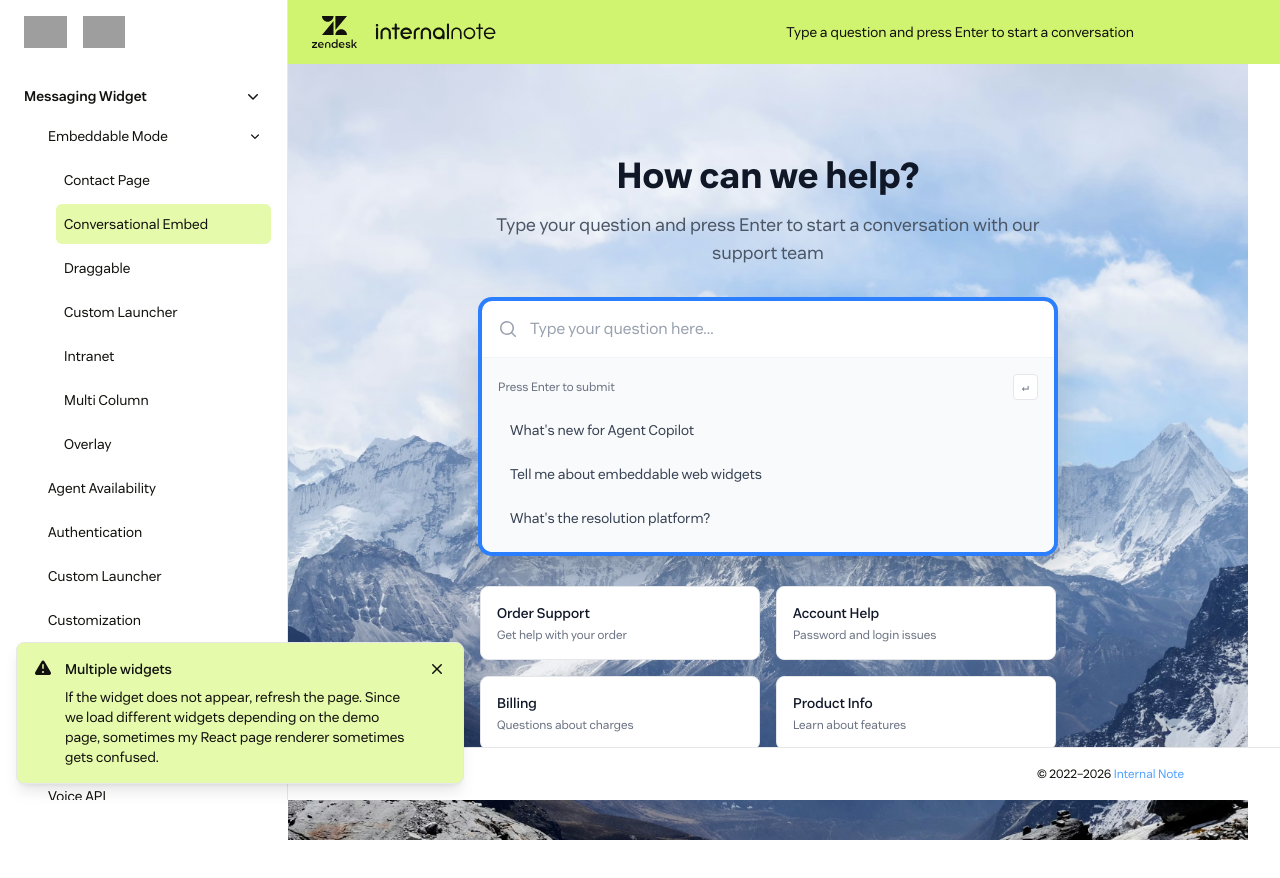
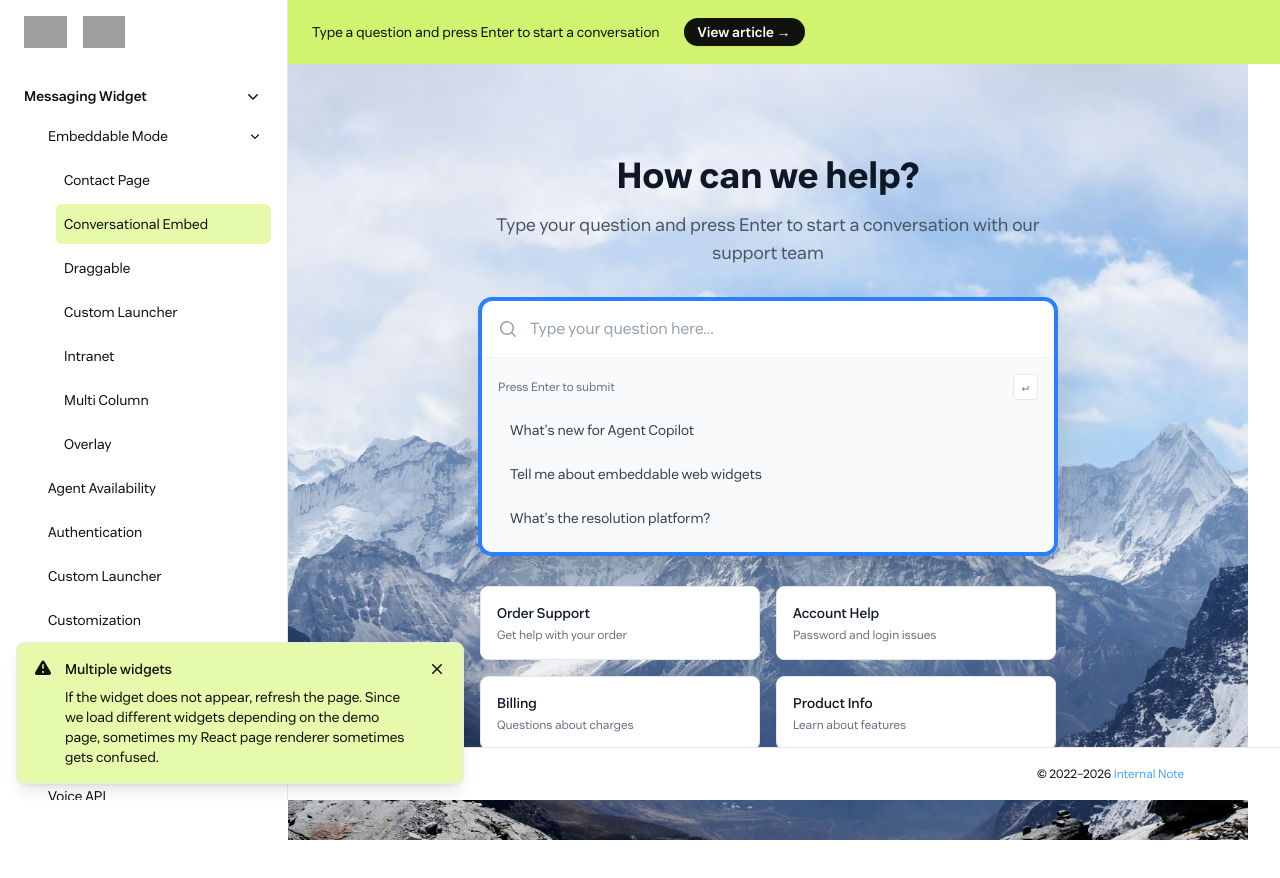
Before and after one commit to verschoren/zendesk_widget, a React (Vite) app: page /embed/conversational in a window 1280 px wide. Built offline with nearby package versions, Linux system fonts and the light colour scheme; grey boxes are pictures that could not be loaded.

Commit message:
Clean nav

```diff
--- a/src/pages/embed/Contact.tsx
+++ b/src/pages/embed/Contact.tsx
@@ -48,19 +48,15 @@ export default function Contact() {
 
   return (
     <>
-      <div className="fixed top-0 w-full flex h-16 justify-between items-center gap-x-6 bg-matcha px-6 py-2.5 z-50">
-        <a href="/embed" className="flex gap-4 items-center">
-          <img className="h-8 w-auto" src="/img/zendesk.svg" alt="Zendesk" />
-          <img className="h-8 w-auto" src="/img/logo.svg" alt="Internal Note" />
-        </a>
-        <p className="hidden sm:flex text-sm text-licorice dark:text-white">
+      <div className="fixed top-0 w-full flex h-16 justify-start items-center gap-x-6 bg-matcha px-6 py-2.5 z-50">
+        <p className="text-sm text-licorice dark:text-white">
           Click get support and discover the embedded chat
         </p>
         <a
           href="https://internalnote.com/embeddable-zendesk-widget?utm_source=demo_pages"
           target="_blank"
           rel="noopener noreferrer"
-          className="flex-none rounded-full bg-licorice px-3.5 py-1 text-sm font-semibold text-white shadow-xs"
+          className="rounded-full bg-licorice px-3.5 py-1 text-sm font-semibold text-white shadow-xs"
         >
           View article <span aria-hidden="true">&rarr;</span>
         </a>
--- a/src/pages/embed/Conversational.tsx
+++ b/src/pages/embed/Conversational.tsx
@@ -115,19 +115,15 @@ export default function Conversational() {
 
   return (
     <>
-      <div className="fixed top-0 w-full flex h-16 justify-between items-center gap-x-6 bg-matcha px-6 py-2.5 z-50">
-        <a href="/embed" className="flex gap-4 items-center">
-          <img className="h-8 w-auto" src="/img/zendesk.svg" alt="Zendesk" />
-          <img className="h-8 w-auto" src="/img/logo.svg" alt="Internal Note" />
-        </a>
-        <p className="hidden sm:flex text-sm text-licorice dark:text-white">
+      <div className="fixed top-0 w-full flex h-16 justify-start items-center gap-x-6 bg-matcha px-6 py-2.5 z-50">
+        <p className="text-sm text-licorice dark:text-white">
           Type a question and press Enter to start a conversation
         </p>
         <a
           href="https://internalnote.com/embeddable-zendesk-widget?utm_source=demo_pages"
           target="_blank"
           rel="noopener noreferrer"
-          className="flex-none rounded-full bg-licorice px-3.5 py-1 text-sm font-semibold text-white shadow-xs"
+          className="rounded-full bg-licorice px-3.5 py-1 text-sm font-semibold text-white shadow-xs"
         >
           View article <span aria-hidden="true">&rarr;</span>
         </a>
--- a/src/pages/embed/Draggable.tsx
+++ b/src/pages/embed/Draggable.tsx
@@ -84,19 +84,15 @@ export default function Draggable() {
 
   return (
     <>
-      <div className="fixed top-0 w-full flex h-16 justify-between items-center gap-x-6 bg-matcha px-6 py-2.5 z-50">
-        <a href="/embed" className="flex gap-4 items-center">
-          <img className="h-8 w-auto" src="/img/zendesk.svg" alt="Zendesk" />
-          <img className="h-8 w-auto" src="/img/logo.svg" alt="Internal Note" />
-        </a>
-        <p className="hidden sm:flex text-sm text-licorice dark:text-white">
+      <div className="fixed top-0 w-full flex h-16 justify-start items-center gap-x-6 bg-matcha px-6 py-2.5 z-50">
+        <p className="text-sm text-licorice dark:text-white">
           Click get Help and drag the widget around
         </p>
         <a
           href="https://internalnote.com/embeddable-zendesk-widget?utm_source=demo_pages"
           target="_blank"
           rel="noopener noreferrer"
-          className="flex-none rounded-full bg-licorice px-3.5 py-1 text-sm font-semibold text-white shadow-xs"
+          className="rounded-full bg-licorice px-3.5 py-1 text-sm font-semibold text-white shadow-xs"
         >
           View article <span aria-hidden="true">&rarr;</span>
         </a>
--- a/src/pages/embed/HomeScreen.tsx
+++ b/src/pages/embed/HomeScreen.tsx
@@ -44,19 +44,15 @@ export default function HomeScreen() {
 
   return (
     <>
-      <div className="fixed top-0 w-full flex h-16 justify-between items-center gap-x-6 bg-matcha px-6 py-2.5 z-50">
-        <a href="/embed" className="flex gap-4 items-center">
-          <img className="h-8 w-auto" src="/img/zendesk.svg" alt="Zendesk" />
-          <img className="h-8 w-auto" src="/img/logo.svg" alt="Internal Note" />
-        </a>
-        <p className="hidden sm:flex text-sm text-licorice dark:text-white">
+      <div className="fixed top-0 w-full flex h-16 justify-start items-center gap-x-6 bg-matcha px-6 py-2.5 z-50">
+        <p className="text-sm text-licorice dark:text-white">
           Open the widget to enjoy a custom launcher experience
         </p>
         <a
           href="https://internalnote.com/embeddable-zendesk-widget?utm_source=demo_pages"
           target="_blank"
           rel="noopener noreferrer"
-          className="flex-none rounded-full bg-licorice px-3.5 py-1 text-sm font-semibold text-white shadow-xs"
+          className="rounded-full bg-licorice px-3.5 py-1 text-sm font-semibold text-white shadow-xs"
         >
           View article <span aria-hidden="true">&rarr;</span>
         </a>
--- a/src/pages/embed/Intranet.tsx
+++ b/src/pages/embed/Intranet.tsx
@@ -45,19 +45,15 @@ export default function Intranet() {
 
   return (
     <>
-      <div className="fixed top-0 w-full flex h-16 justify-between items-center gap-x-6 bg-matcha px-6 py-2.5 z-50">
-        <a href="/embed" className="flex gap-4 items-center">
-          <img className="h-8 w-auto" src="/img/zendesk.svg" alt="Zendesk" />
-          <img className="h-8 w-auto" src="/img/logo.svg" alt="Internal Note" />
-        </a>
-        <p className="hidden sm:flex text-sm text-licorice dark:text-white">
+      <div className="fixed top-0 w-full flex h-16 justify-start items-center gap-x-6 bg-matcha px-6 py-2.5 z-50">
+        <p className="text-sm text-licorice dark:text-white">
           Discover an embedded chat right within this page
         </p>
         <a
           href="https://internalnote.com/embeddable-zendesk-widget?utm_source=demo_pages"
           target="_blank"
           rel="noopener noreferrer"
-          className="flex-none rounded-full bg-licorice px-3.5 py-1 text-sm font-semibold text-white shadow-xs"
+          className="rounded-full bg-licorice px-3.5 py-1 text-sm font-semibold text-white shadow-xs"
         >
           View article <span aria-hidden="true">&rarr;</span>
         </a>
--- a/src/pages/embed/MultiColumn.tsx
+++ b/src/pages/embed/MultiColumn.tsx
@@ -54,19 +54,15 @@ export default function MultiColumn() {
 
   return (
     <>
-      <div className="fixed top-0 w-full flex h-16 justify-between items-center gap-x-6 bg-matcha px-6 py-2.5 z-50">
-        <a href="/embed" className="flex gap-4 items-center">
-          <img className="h-8 w-auto" src="/img/zendesk.svg" alt="Zendesk" />
-          <img className="h-8 w-auto" src="/img/logo.svg" alt="Internal Note" />
-        </a>
-        <p className="hidden sm:flex text-sm text-licorice dark:text-white">
+      <div className="fixed top-0 w-full flex h-16 justify-start items-center gap-x-6 bg-matcha px-6 py-2.5 z-50">
+        <p className="text-sm text-licorice dark:text-white">
           Change the column sizes at the bottom of the conversation column
         </p>
         <a
           href="https://internalnote.com/embeddable-zendesk-widget?utm_source=demo_pages"
           target="_blank"
           rel="noopener noreferrer"
-          className="flex-none rounded-full bg-licorice px-3.5 py-1 text-sm font-semibold text-white shadow-xs"
+          className="rounded-full bg-licorice px-3.5 py-1 text-sm font-semibold text-white shadow-xs"
         >
           View article <span aria-hidden="true">&rarr;</span>
         </a>
--- a/src/pages/embed/Overlay.tsx
+++ b/src/pages/embed/Overlay.tsx
@@ -59,12 +59,8 @@ export default function Overlay() {
   return (
     <>
       {/* Info Banner */}
-      <div className="fixed top-0 w-full flex h-16 justify-between items-center gap-x-6 bg-matcha px-6 py-2.5 z-50">
-        <a href="/embed" className="flex gap-4 items-center">
-          <img className="h-8 w-auto" src="/img/zendesk.svg" alt="Zendesk" />
-          <img className="h-8 w-auto" src="/img/logo.svg" alt="Internal Note" />
-        </a>
-        <p className="hidden sm:flex text-sm text-licorice dark:text-white gap-1 text-center">
+      <div className="fixed top-0 w-full flex h-16 justify-start items-center gap-x-6 bg-matcha px-6 py-2.5 z-50">
+        <p className="flex text-sm text-licorice dark:text-white gap-1">
           Click the{' '}
           <svg xmlns="http://www.w3.org/2000/svg" fill="none" viewBox="0 0 24 24" strokeWidth="1.5" stroke="currentColor" className="size-6 inline">
             <path strokeLinecap="round" strokeLinejoin="round" d="M9.879 7.519c1.171-1.025 3.071-1.025 4.242 0 1.172 1.025 1.172 2.687 0 3.712-.203.179-.43.326-.67.442-.745.361-1.45.999-1.45 1.827v.75M21 12a9 9 0 1 1-18 0 9 9 0 0 1 18 0Zm-9 5.25h.008v.008H12v-.008Z" />
@@ -75,7 +71,7 @@ export default function Overlay() {
           href="https://internalnote.com/embeddable-zendesk-widget?utm_source=demo_pages"
           target="_blank"
           rel="noopener noreferrer"
-          className="flex-none rounded-full bg-licorice dark:bg-shamrock px-3.5 py-1 text-sm font-semibold text-white shadow-xs hover:bg-gray-700 dark:hover:bg-cactus"
+          className="rounded-full bg-licorice dark:bg-shamrock px-3.5 py-1 text-sm font-semibold text-white shadow-xs hover:bg-gray-700 dark:hover:bg-cactus"
         >
           View article <span aria-hidden="true">&rarr;</span>
         </a>
```
